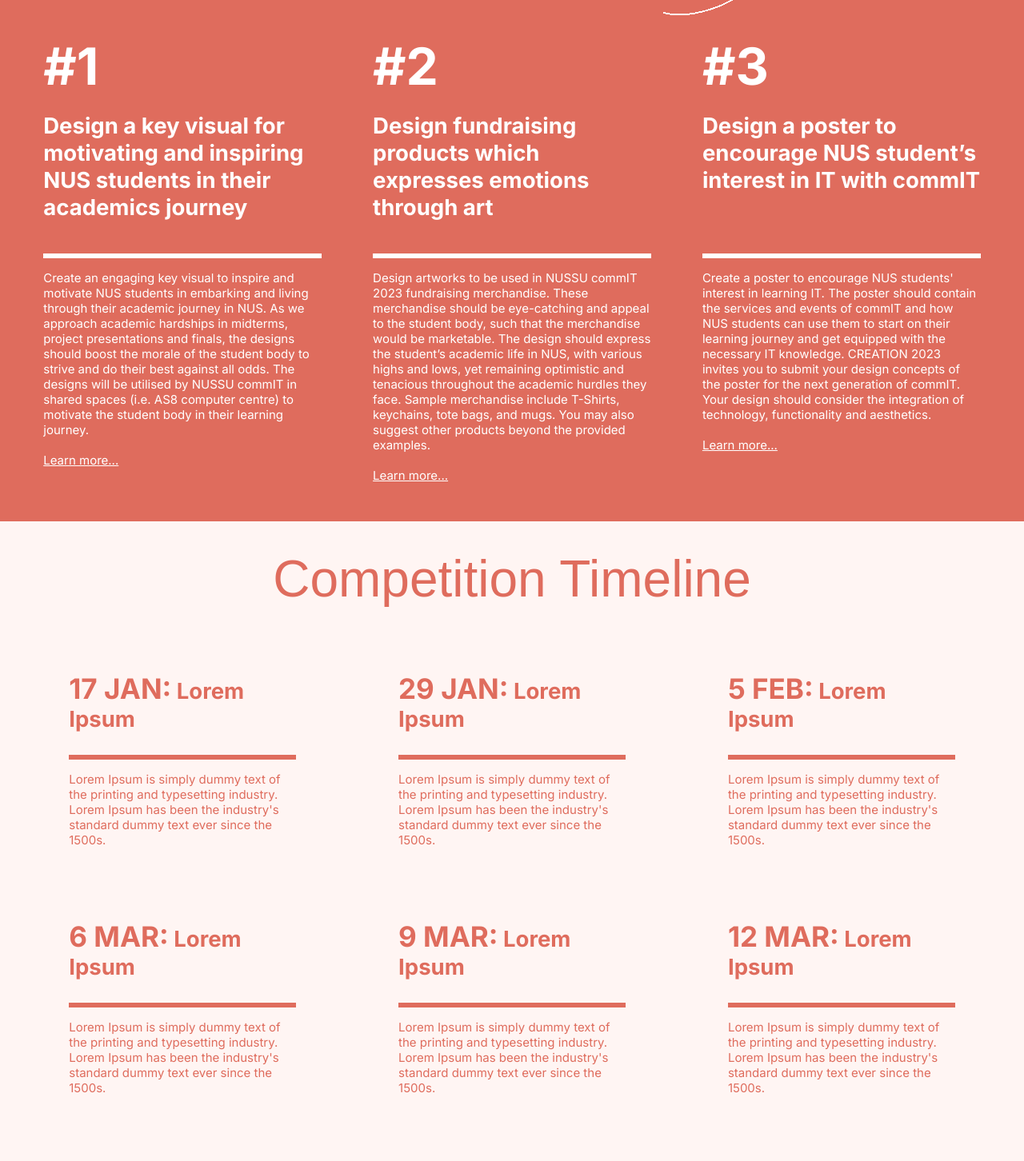
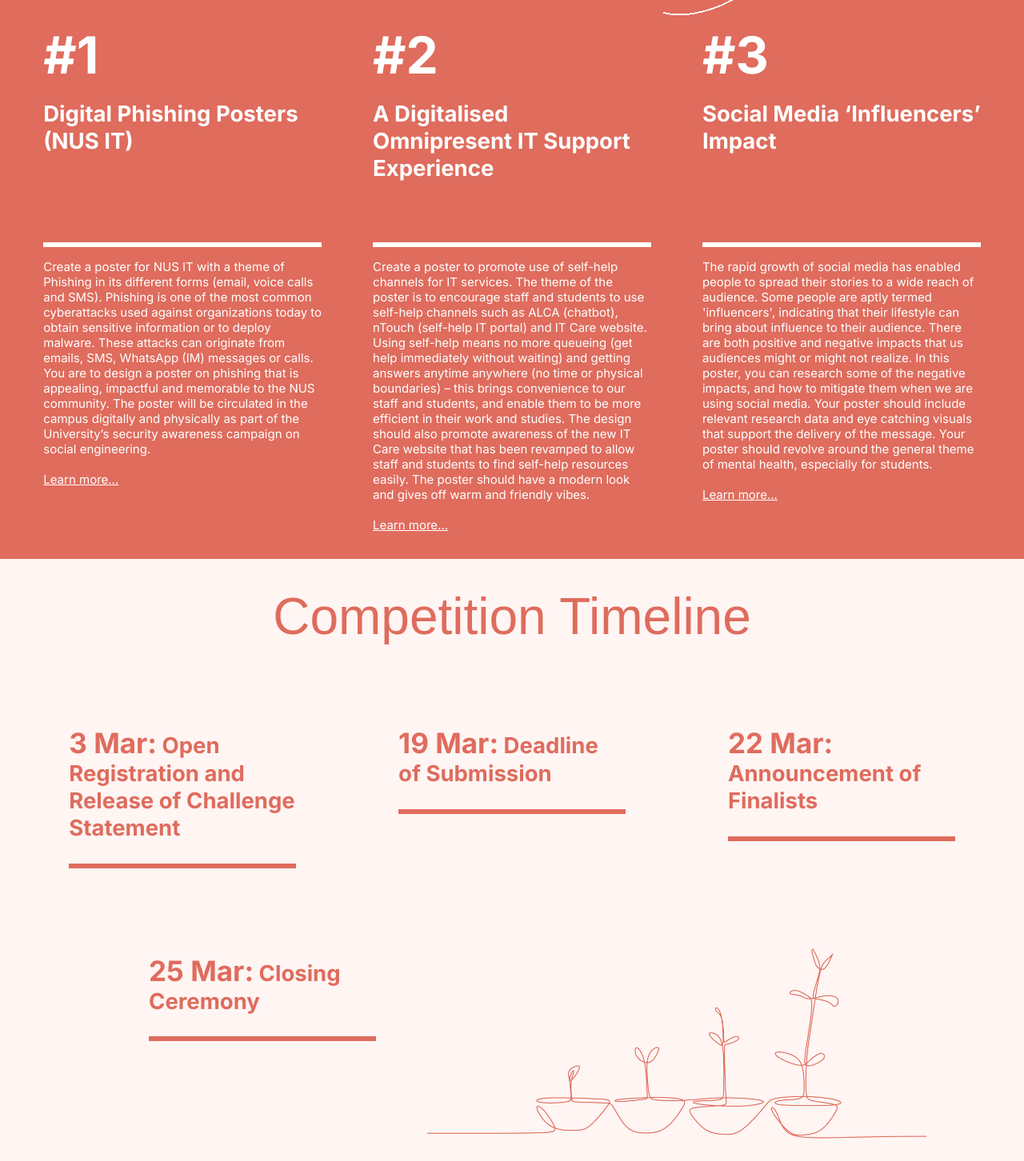
Before and after one commit to nussucommit/creation2023, a Next.js app: page / in a window 1280 px wide. Shown: the part 948-2400 px from the top of the page at 80% size. Built offline with nearby package versions, Linux system fonts and the light colour scheme; a web font is replaced by a local one.

Commit message:
update homepage

```diff
--- a/pages/home-page-data.json
+++ b/pages/home-page-data.json
@@ -1,51 +1,41 @@
 {
   "challenge-overview": [
     {
-      "title": "Design a key visual for motivating and inspiring NUS students in their academics journey",
-      "description": "Create an engaging key visual to inspire and motivate NUS students in embarking and living through their academic journey in NUS. As we approach academic hardships in midterms, project presentations and finals, the designs should boost the morale of the student body to strive and do their best against all odds. The designs will be utilised by NUSSU commIT in shared spaces (i.e. AS8 computer centre) to motivate the student body in their learning journey.",
+      "title": "Digital Phishing Posters (NUS IT)",
+      "description": "Create a poster for NUS IT with a theme of Phishing in its different forms (email, voice calls and SMS).\nPhishing is one of the most common cyberattacks used against organizations today to obtain sensitive information or to deploy malware. These attacks can originate from emails, SMS, WhatsApp (IM) messages or calls.\nYou are to design a poster on phishing that is appealing, impactful and memorable to the NUS community. The poster will be circulated in the campus digitally and physically as part of the University’s security awareness campaign on social engineering.",
       "link": "/challenges/1"
     },
     {
-      "title": "Design fundraising products which expresses emotions through art",
-      "description": "Design artworks to be used in NUSSU commIT 2023 fundraising merchandise. These merchandise should be eye-catching and appeal to the student body, such that the merchandise would be marketable. The design should express the student’s academic life in NUS, with various highs and lows, yet remaining optimistic and tenacious throughout the academic hurdles they face. Sample merchandise include T-Shirts, keychains, tote bags, and mugs. You may also suggest other products beyond the provided examples.",
+      "title": "A Digitalised Omnipresent IT Support Experience",
+      "description": "Create a poster to promote use of self-help channels for IT services.  The theme of the poster is to encourage staff and students to use self-help channels such as ALCA (chatbot), nTouch (self-help IT portal) and IT Care website.  Using self-help means no more queueing (get help immediately without waiting) and getting answers anytime anywhere (no time or physical boundaries) – this brings convenience to our staff and students, and enable them to be more efficient in their work and studies.   The design should also promote awareness of the new IT Care website that has been revamped to allow staff and students to find self-help resources easily. The poster should have a modern look and gives off warm and friendly vibes.",
       "link": "/challenges/2"
     },
     {
-      "title": "Design a poster to encourage NUS student’s interest in IT with commIT",
-      "description": "Create a poster to encourage NUS students' interest in learning IT. The poster should contain the services and events of commIT and how NUS students can use them to start on their learning journey and get equipped with the necessary IT knowledge. CREATION 2023 invites you to submit your design concepts of the poster for the next generation of commIT. Your design should consider the integration of technology, functionality and aesthetics.",
+      "title": "Social Media ‘Influencers’ Impact",
+      "description": "The rapid growth of social media has enabled people to spread their stories to a wide reach of audience. Some people are aptly termed 'influencers', indicating that their lifestyle can bring about influence to their audience. There are both positive and negative impacts that us audiences might or might not realize.\nIn this poster, you can research some of the negative impacts, and how to mitigate them when we are using social media. Your poster should include relevant research data and eye catching visuals that support the delivery of the message. Your poster should revolve around the general theme of mental health, especially for students.",
       "link": "/challenges/3"
     }
   ],
   "competition-timeline": [
     {
-      "date": "17 JAN",
-      "title": "Lorem Ipsum",
-      "description": "Lorem Ipsum is simply dummy text of the printing and typesetting industry. Lorem Ipsum has been the industry's standard dummy text ever since the 1500s."
+      "date": "3 Mar",
+      "title": "Open Registration and Release of Challenge Statement",
+      "description": ""
     },
     {
-      "date": "29 JAN",
-      "title": "Lorem Ipsum",
-      "description": "Lorem Ipsum is simply dummy text of the printing and typesetting industry. Lorem Ipsum has been the industry's standard dummy text ever since the 1500s."
+      "date": "19 Mar",
+      "title": "Deadline of Submission",
+      "description": ""
     },
     {
-      "date": "5 FEB",
-      "title": "Lorem Ipsum",
-      "description": "Lorem Ipsum is simply dummy text of the printing and typesetting industry. Lorem Ipsum has been the industry's standard dummy text ever since the 1500s."
+      "date": "22 Mar",
+      "title": "Announcement of Finalists",
+      "description": ""
     },
     {
-      "date": "6 MAR",
-      "title": "Lorem Ipsum",
-      "description": "Lorem Ipsum is simply dummy text of the printing and typesetting industry. Lorem Ipsum has been the industry's standard dummy text ever since the 1500s."
-    },
-    {
-      "date": "9 MAR",
-      "title": "Lorem Ipsum",
-      "description": "Lorem Ipsum is simply dummy text of the printing and typesetting industry. Lorem Ipsum has been the industry's standard dummy text ever since the 1500s."
-    },
-    {
-      "date": "12 MAR",
-      "title": "Lorem Ipsum",
-      "description": "Lorem Ipsum is simply dummy text of the printing and typesetting industry. Lorem Ipsum has been the industry's standard dummy text ever since the 1500s."
+      "date": "25 Mar",
+      "title": "Closing Ceremony",
+      "description": ""
     }
   ],
   "prizes": [
--- a/pages/index.jsx
+++ b/pages/index.jsx
@@ -54,10 +54,7 @@
                 key={challenge.title}
                 className={styles['challenge-overview-item']}
               >
-                <h1>
-                  #
-                  {index + 1}
-                </h1>
+                <h1>#{index + 1}</h1>
                 <h3>{challenge.title}</h3>
                 <hr />
                 <p>{challenge.description}</p>
@@ -79,15 +76,13 @@
               >
                 <h3>
                   {/* Date is emphasized text, slightly larger than $text-md size */}
-                  <strong style={{ fontSize: '35px' }}>
-                    {timeline.date}
-                    :
-                  </strong>
-                  {' '}
+                  <strong style={{ fontSize: '35px' }}>{timeline.date}:</strong>{' '}
                   <span>{timeline.title}</span>
                 </h3>
                 <hr />
-                <p>{timeline.description}</p>
+                {timeline.description.length > 0 && (
+                  <p>{timeline.description}</p>
+                )}
               </div>
             ))}
             <Image
```
Also changed, not shown: pages/challenges/challenges.json (+1 -1 lines).
